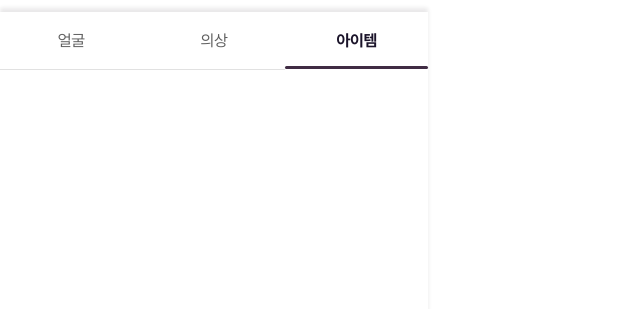
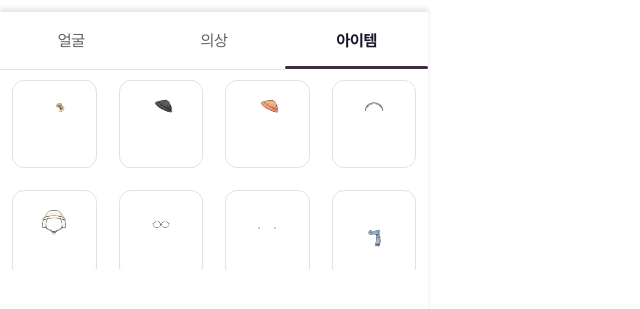
Before and after one commit to KUIT-Pleiades/Pleiades-Web-FrontEnd, a React (Vite) app: page /settings in a window 1280 px wide. Both pictures are taken after a click on the button "아이템". Shown: the part 453-762 px from the top of the page, without its empty margins (0-640 px from the left). Built offline with nearby package versions, Linux system fonts and the light colour scheme.

Commit message:
Feat: add ItemTab

```diff
--- a/src/assets/ImageData/ItemImage.tsx
+++ b/src/assets/ImageData/ItemImage.tsx
@@ -50,7 +50,7 @@ export const ItemImages: Item[] = [
   ...Object.entries(images.face).map(([key, src]) => ({
     name: key,
     src,
-    tags: "목",
+    tags: "얼굴",
   })),
   ...Object.entries(images.ear).map(([key, src]) => ({
     name: key,
--- a/src/pages/Settings/CharacterSetUp.tsx
+++ b/src/pages/Settings/CharacterSetUp.tsx
@@ -5,6 +5,7 @@ import { useState } from "react";
 import FaceTab from "./FaceTab";
 import { useCharacterStore } from "../../store/useCharacterStore";
 import OutFitTab from "./OutFitTab";
+import ItemTab from "./ItemTab";
 
 interface CharacterSetUpProps {
   onNext: () => void;
@@ -92,9 +93,9 @@ const CharacterSetUp = ({ onNext }: CharacterSetUpProps) => {
           </button>
           <button
             className={`${s.menuItem} ${
-              activeMenu === "accessory" ? s.active : s.inactive
+              activeMenu === "item" ? s.active : s.inactive
             }`}
-            onClick={() => setActiveMenu("accessory")}
+            onClick={() => setActiveMenu("item")}
           >
             아이템
           </button>
@@ -102,6 +103,7 @@ const CharacterSetUp = ({ onNext }: CharacterSetUpProps) => {
         <div className={s.contentArea}>
           {activeMenu === "face" && <FaceTab />}
           {activeMenu === "costume" && <OutFitTab />}
+          {activeMenu === "item" && <ItemTab />}
         </div>
       </div>
     </div>
--- a/src/pages/Settings/ItemTab.tsx
+++ b/src/pages/Settings/ItemTab.tsx
@@ -1,19 +1,103 @@
-// import { useState, useCallback, useMemo } from "react";
-// import { ItemImages, Item } from "../../assets/ImageData/ItemImage";
-// import { useCharacterStore } from "../../store/useCharacterStore";
-// import s from "./FaceTab.module.scss";
+import { useCallback } from "react";
+import { ItemImages, Item } from "../../assets/ImageData/ItemImage";
+import { useCharacterStore } from "../../store/useCharacterStore";
+import s from "./FaceTab.module.scss";
 
-// const ItemTab = () => {
-// 	const { character, updateCharacter } = useCharacterStore();
+const ItemTab = () => {
+	const { character, updateCharacter } = useCharacterStore();
 
-// 	const handleImageClick = useCallback(
-// 		(image: Item) => {
-// 			switch (image.tags) {
-// 				case "머리":
-//           updateCharacter({
+  const handleImageClick = useCallback(
+    (image: Item) => {
+      switch (image.tags) {
+        case "머리":
+          updateCharacter({
+            item: {
+              ...character.item,
+              head: {
+                name: image.name,
+                imgurl: image.src,
+              },
+            },
+          });
+          break;
+        case "얼굴":
+          updateCharacter({
+            item: {
+              ...character.item,
+              face: {
+                name: image.name,
+                imgurl: image.src,
+              },
+            },
+          });
+          break;
+        case "귀":
+          updateCharacter({
+            item: {
+              ...character.item,
+              ear: {
+                name: image.name,
+                imgurl: image.src,
+              },
+            },
+          });
+          break;
+        case "목":
+          updateCharacter({
+            item: {
+              ...character.item,
+              neck: {
+                name: image.name,
+                imgurl: image.src,
+              },
+            },
+          });
+          break;
+        case "손":
+          updateCharacter({
+            item: {
+              ...character.item,
+              hand: {
+                name: image.name,
+                imgurl: image.src,
+              },
+            },
+          });
+          break;
+      }
+    },
+    [character.item, updateCharacter]
+  );
 
-//           })
-// 			}
-// 		}
-// 	)
-// }
+  return (
+    <div className={s.tabContainer}>
+      <div className={s.tabContent}>
+        <div className={s.gridItems}>
+          {ItemImages.map((image) => (
+            <div
+              key={image.name}
+              className={`${s.item} ${
+                (image.tags === "머리" &&
+                  image.src === character.item.head.imgurl) ||
+                (image.tags === "얼굴" &&
+                  image.src === character.item.face.imgurl) ||
+                (image.tags === "귀" &&
+                  image.src === character.item.ear.imgurl) ||
+                (image.tags === "목" &&
+                  image.src === character.item.neck.imgurl) ||
+                (image.tags === "손" && image.src === character.item.hand.imgurl)
+                  ? s.selected
+                  : ""
+              }`}
+              onClick={() => handleImageClick(image)}
+            >
+              <img src={image.src} alt={`${image.tags} 이미지`} />
+            </div>
+          ))}
+        </div>
+      </div>
+    </div>
+  );
+}
+
+export default ItemTab;
```
